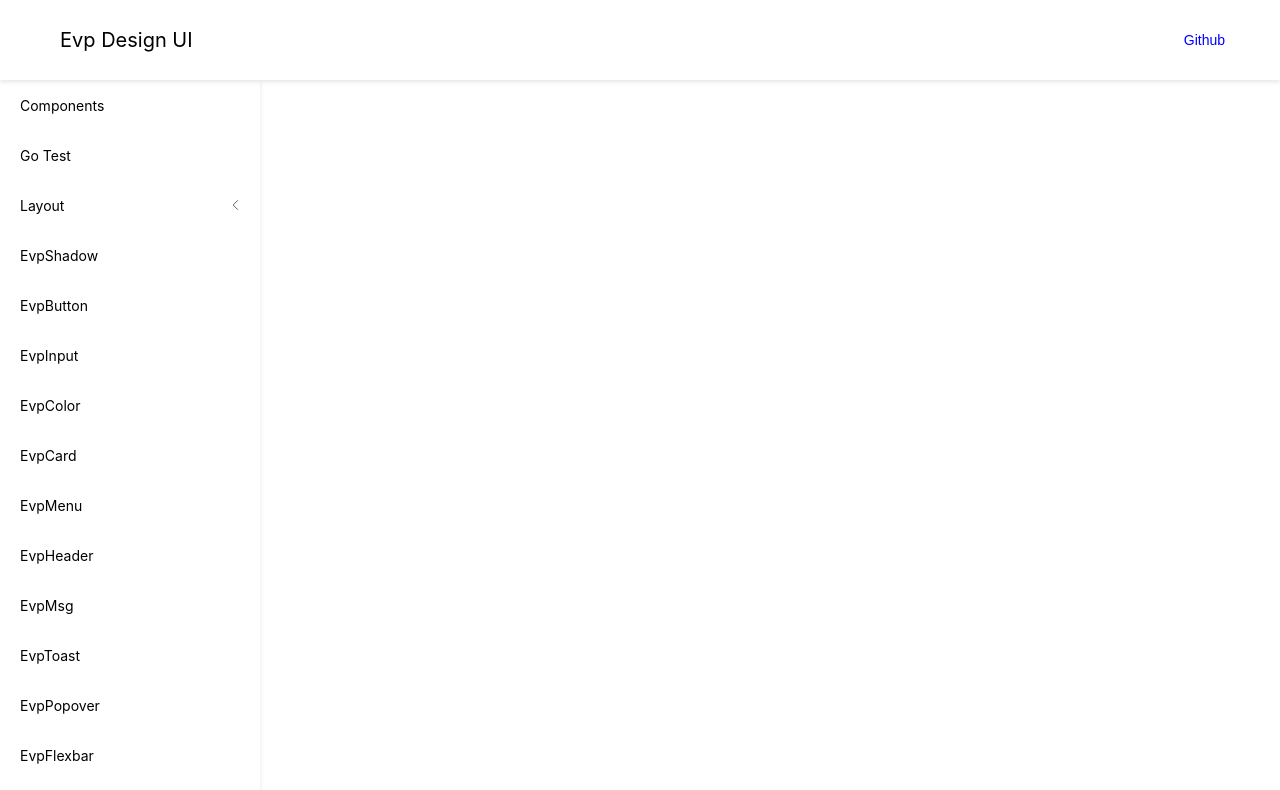
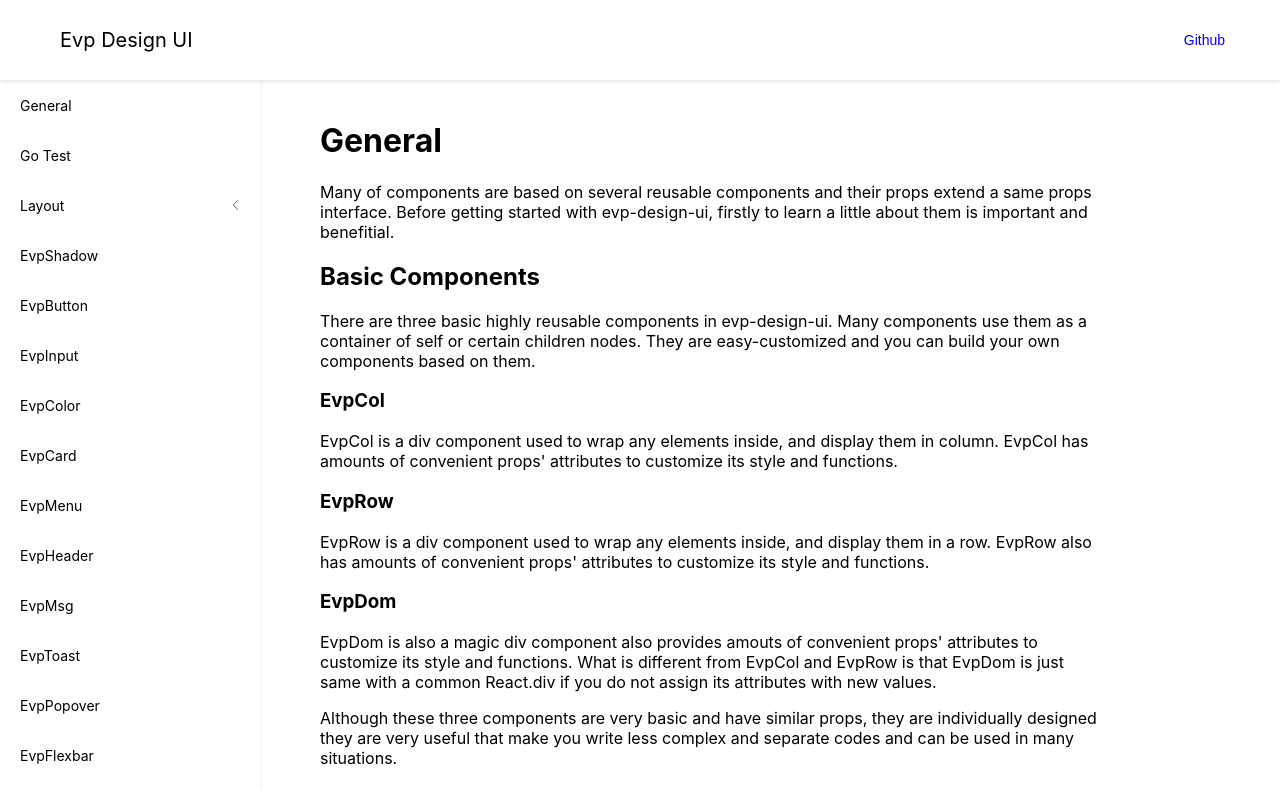
Before and after one commit to Evanpatchouli/evp-design-ui, a React app: page /#/ in a window 1280 px wide. Shown: the top 790 px of the page. Built offline with nearby package versions, Linux system fonts and the light colour scheme.

Commit message:
add: general view

```diff
--- a/src/App.tsx
+++ b/src/App.tsx
@@ -1,7 +1,6 @@
 import React from 'react';
 import logo from './logo.svg';
 import { Route, Routes } from 'react-router-dom';
-import Preview from './preview';
 import ButtonView from './preview/evp-button';
 import InputView from './preview/evp-input';
 import { useLocation } from 'react-router-dom';
@@ -22,6 +21,7 @@ import ToastView from './preview/evp-toast';
 import MsgView from './preview/evp-msg';
 import FlexbarView from './preview/evp-flexbar';
 import CardView from './preview/evp-card';
+import GeneralView from './preview/general';
 
 function App() {
   const location = useLocation();
@@ -34,7 +34,7 @@ function App() {
       </header> */}
       <div className='Main'>
         <div className='evp NavMenu'>
-          <EvpMenu border='none' link={'/'} title={'Components'}>
+          <EvpMenu border='none' link={'/'} title={'General'}>
             <EvpMenuItem link={'/test'} title={'Go Test'} />
             <EvpMenu submenu title={'Layout'}>
               <EvpMenuItem link={'/'} title={'EvpCol'} />
@@ -56,7 +56,7 @@ function App() {
         </div>
         <div className='Content'>
           <Routes>
-            <Route path='/' key={"home"} element={<Preview/>}></Route>
+            <Route path='/' key={"home"} element={<GeneralView/>}></Route>
             <Route path='/test' key={"test"} element={<TestViewView/>}></Route>
             <Route path='/components/evp-header' key={"button"} element={<HeaderView/>}></Route>
             <Route path='/components/evp-button' key={"button"} element={<ButtonView/>}></Route>
--- /dev/null
+++ b/src/preview/general.tsx
@@ -0,0 +1,42 @@
+import Md from "@/components/md";
+
+export default function GeneralView() {
+  return(
+<div className="preview-container">
+<Md>
+{`
+# General
+
+Many of components are based on several reusable components and their props extend a same props interface. Before getting started with evp-design-ui, firstly to learn a little about them is important and benefitial.
+
+## Basic Components
+
+There are three basic highly reusable components in evp-design-ui. Many components use them as a container of self or certain children nodes. They are easy-customized and you can build your own components based on them.
+
+### EvpCol
+
+EvpCol is a div component used to wrap any elements inside, and display them in column. EvpCol has amounts of convenient props' attributes to customize its style and functions.
+
+### EvpRow
+
+EvpRow is a div component used to wrap any elements inside, and display them in a row. EvpRow also has amounts of convenient props' attributes to customize its style and functions.
+
+### EvpDom
+
+EvpDom is also a magic div component also provides amouts of convenient props' attributes to customize its style and functions. What is different from EvpCol and EvpRow is that EvpDom is just same with a common React.div if you do not assign its attributes with new values.
+
+Although these three components are very basic and have similar props, they are individually designed they are very useful that make you write less complex and separate codes and can be used in many situations.
+
+## Basic Props Interface
+
+### EvpBaseProps
+
+Most of the components in evp-design-ui extends the same basic props' attributes, because they use one of the three basic components above as their container. So you can enjoy customizing these components in a magical way.
+
+Notice that not every components in evp-design-ui extends EvpBaseProps, especailly some complex components.
+
+`}
+</Md>
+</div>
+  )
+}
```
